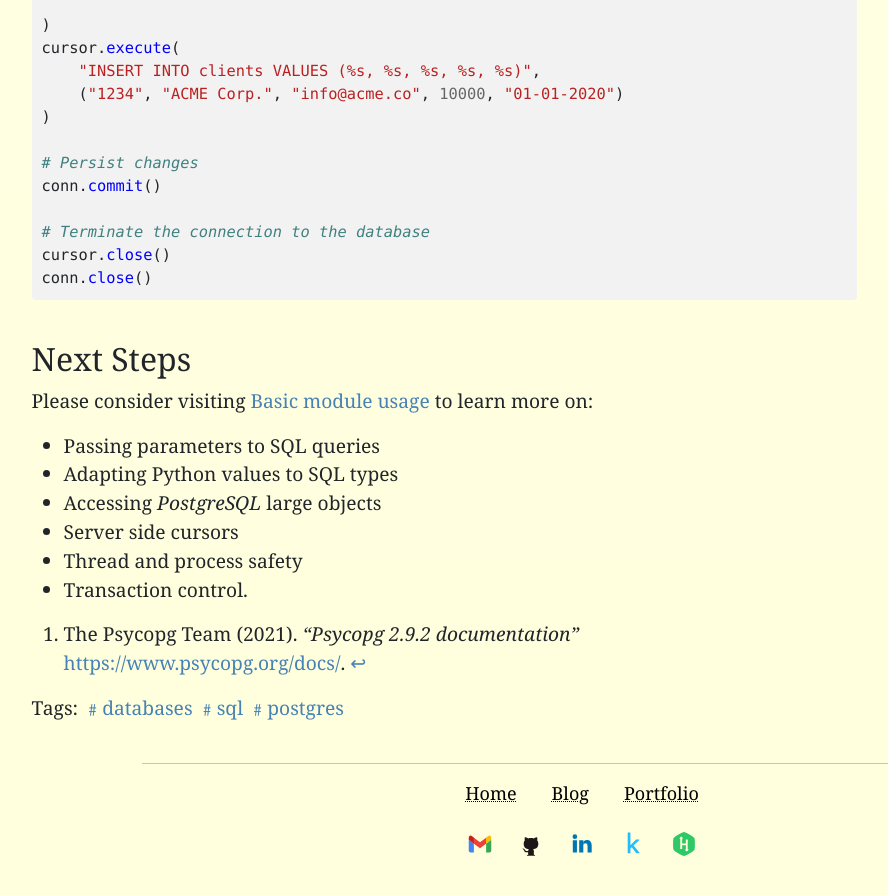
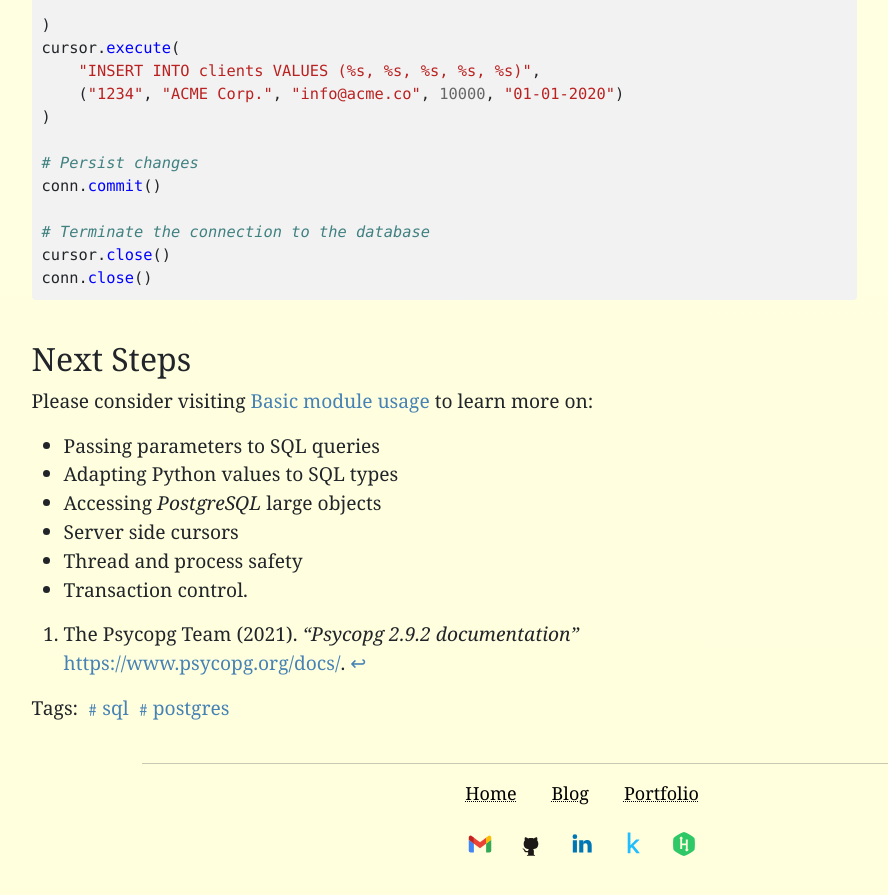
Before and after one commit to Tim-Abwao/tim-abwao.github.io, a Jekyll site: the page built from _posts/2019-10-02-How-To-Connect-To-PostgreSQL-Databases-From-Python.md, in a window 1280 px wide and 900 px high, scrolled down 2708 px. Shown: the top 895 px of the window, without its empty margins (58-946 px from the left). Built offline with Jekyll 4.4.1, drawn with Linux system fonts in a browser that asks for light colours.

Commit message:
Update tags

```diff
--- a/_posts/2019-10-02-How-To-Connect-To-PostgreSQL-Databases-From-Python.md
+++ b/_posts/2019-10-02-How-To-Connect-To-PostgreSQL-Databases-From-Python.md
@@ -1,5 +1,5 @@
 ---
-tags: databases sql postgres
+tags: sql postgres
 last_modified_at: 2021-11-07T20:32:00+03:00
 ---
 [PostgreSQL][1] is a *reliable*, *high-performance* open-source [object-relational database management system][2]. It can hold databases as large as 32TB, with virtually unlimited rows.
```
Also changed, not shown: _posts/2022-07-23-Table-Partitioning-In-PostgreSQL.md (+4 -0 lines).
